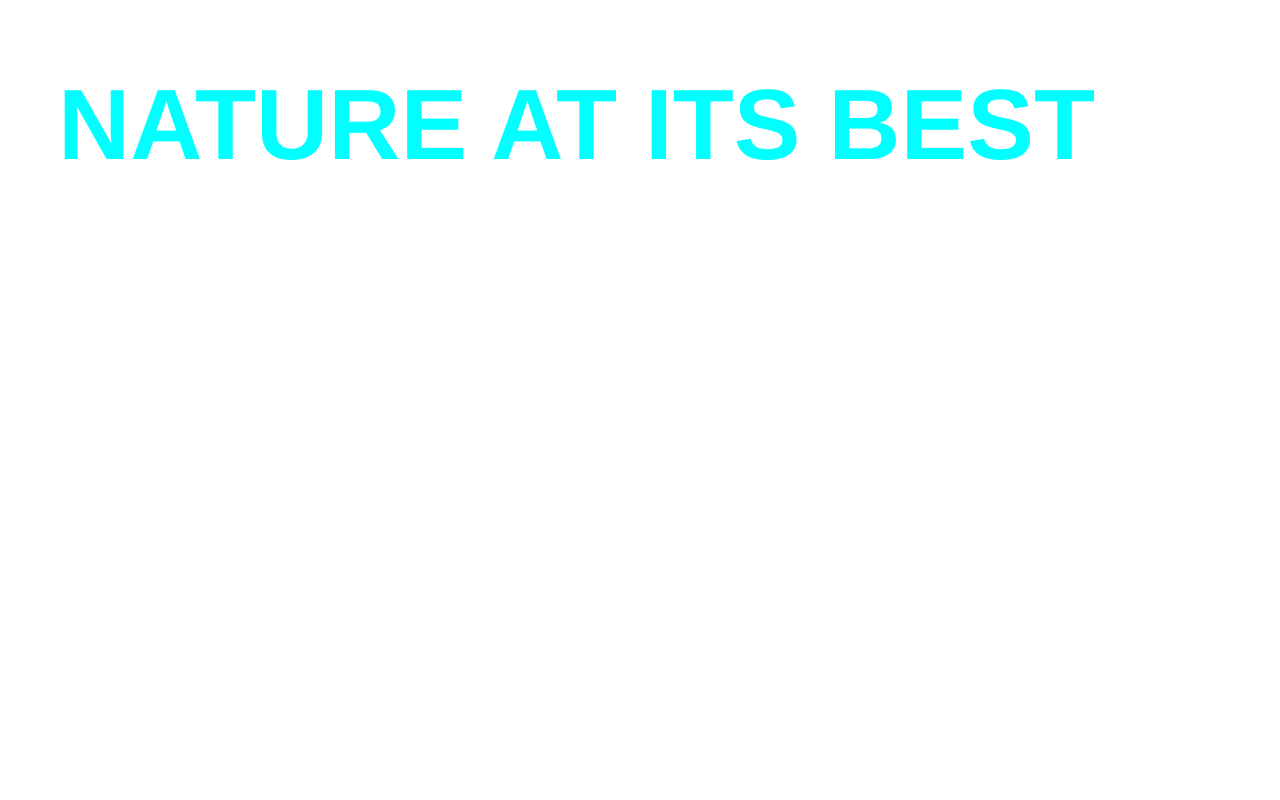
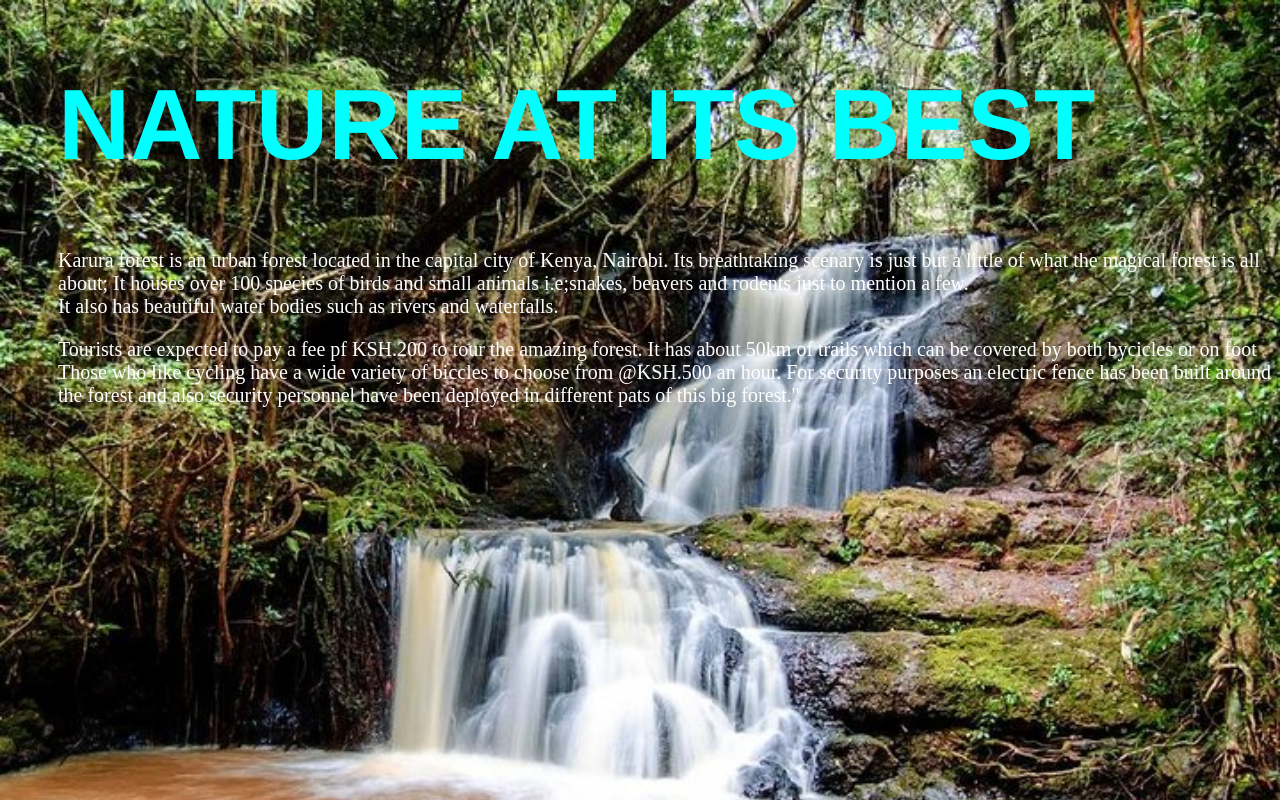
Before and after one commit to LILFX/lil-website, a plain HTML site: page Index.html in a window 1280 px wide. Drawn offline with Linux system fonts and the light colour scheme.

Commit message:
Update style.css

```diff
--- a/style.css
+++ b/style.css
@@ -6,7 +6,7 @@
 
 }
 *{
-    background-image: url(IMAGES/WTF.jpg);
+    background-image: url(WTF.jpg);
     background-repeat: no-repeat;
     background-size:cover;
     background-attachment:fixed;
```
